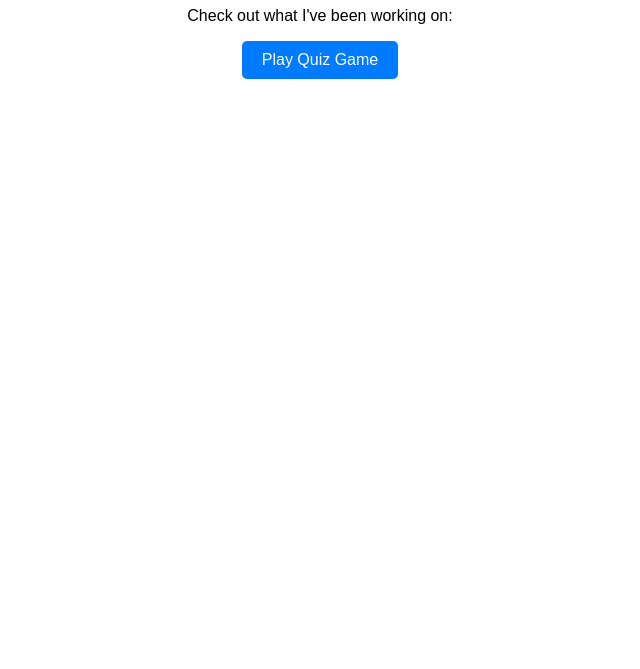
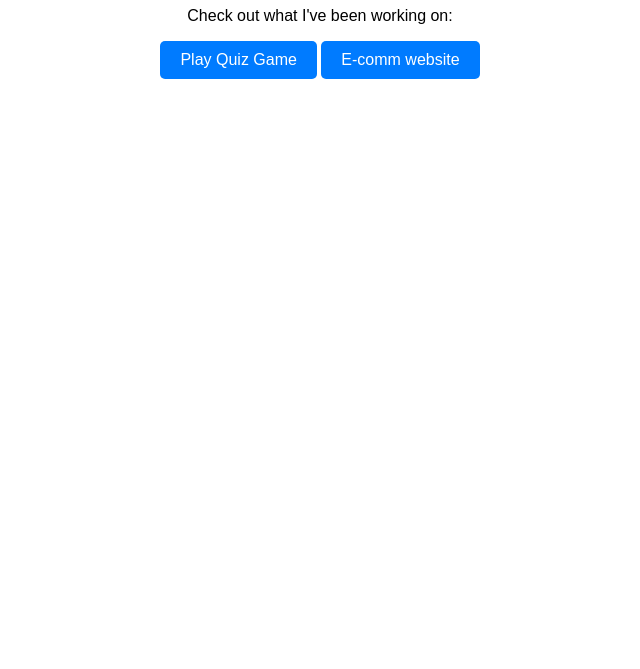
Before and after one commit to Vin-2005-Cloud/May_Projects_2026, a plain HTML site: page index.html in a window 1280 px wide. Shown: the part 131-800 px from the top of the page, without its empty margins (320-960 px from the left). Drawn offline with Linux system fonts and the light colour scheme.

Commit message:
Update index.html

```diff
--- a/index.html
+++ b/index.html
@@ -14,5 +14,6 @@
     <p>Check out what I've been working on:</p>
 
     <a href="./quiz game/indexquizgame.html" class="btn">Play Quiz Game</a>
+     <a href="./apex-athletics/index.html" class="btn">E-comm website</a>
 </body>
 </html>
```
